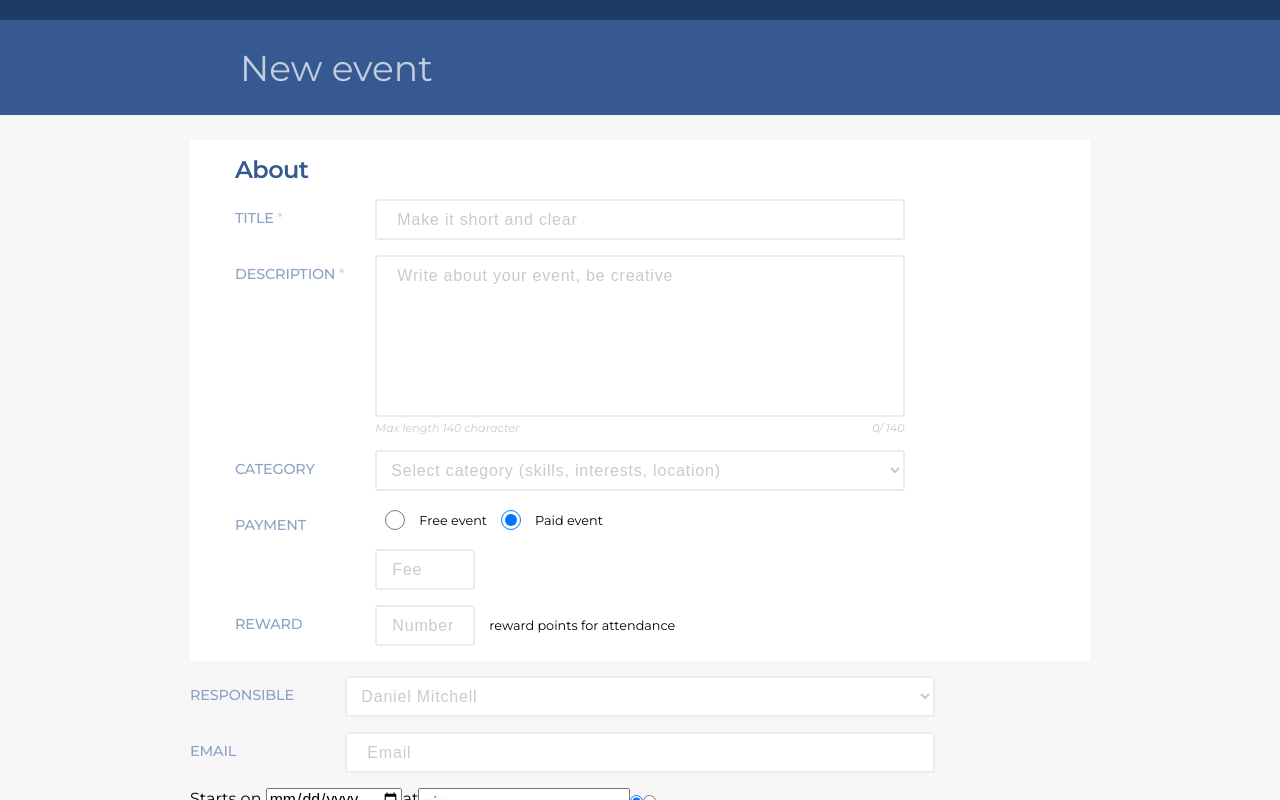
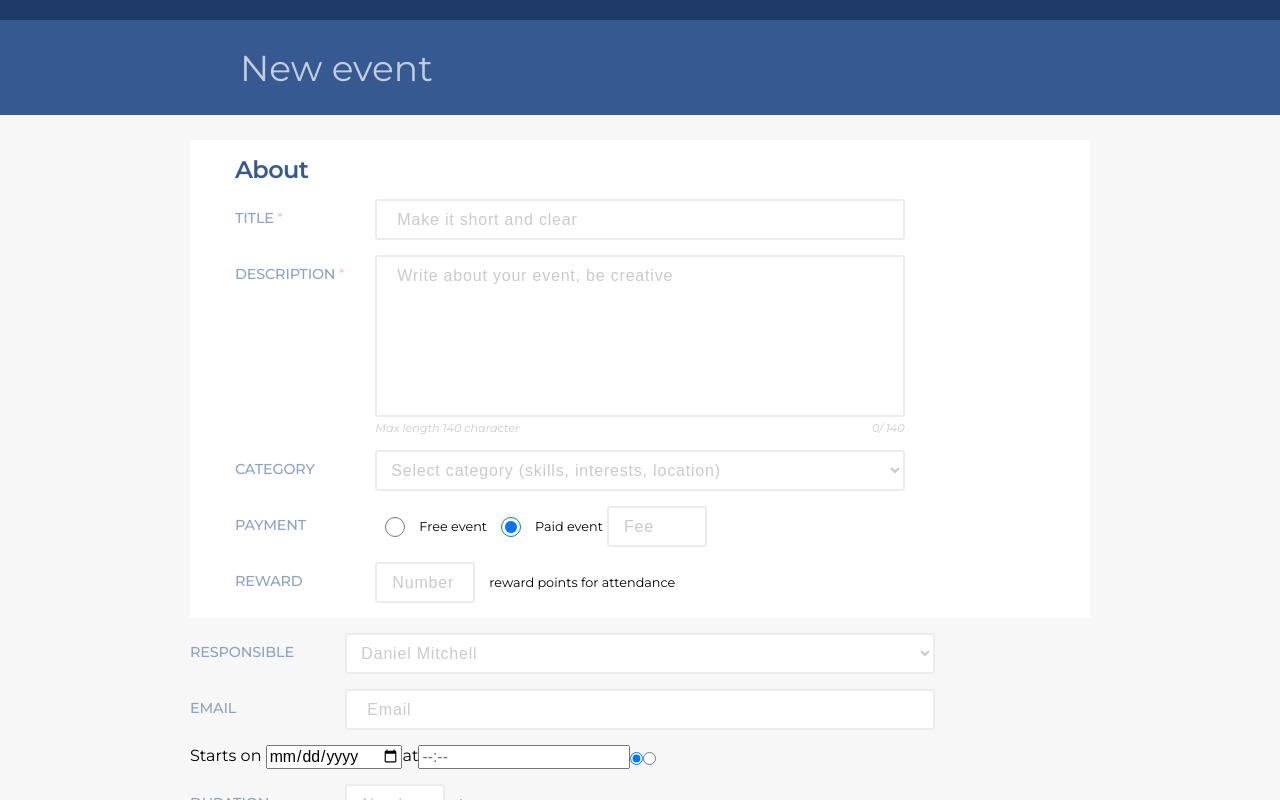
Before and after one commit to morawskiOZ/Monterail_Task, a React (Create React App) app: page / in a window 1280 px wide. Both pictures are taken after a click on the radio button 511 px from the left and 520 px from the top of the page. Shown: the top 800 px of the page. Built offline with nearby package versions, Linux system fonts and the light colour scheme.

Commit message:
fix fee input

```diff
--- a/src/components/MainForm/FormInput/FormInput.scss
+++ b/src/components/MainForm/FormInput/FormInput.scss
@@ -1,5 +1,5 @@
 @import "../../../style/variables";
-
+$input_height: 41px;
 .FormInput {
   display: grid;
   grid-template-columns: 2fr 8fr 2fr;
@@ -31,9 +31,6 @@
   &--thirdColumn {
     grid-column: 3;
   }
-  &--gridFee {
-    grid-area: fee
-  }
   &-descriptionRow {
     display: grid;
     grid-template-columns: auto auto;
@@ -43,7 +40,7 @@
     font-style: italic;
   }
   &-input {
-    height: 41px;
+    height: $input_height;
     width: 100%;
     border: 2px solid $main_border_color;
     border-radius: 3px;
@@ -92,10 +89,12 @@
     }
   }
   &-multiElementRow {
+    height: $input_height;
     display: grid;
     grid-auto-flow: column;
     grid-auto-columns: max-content;
     grid-gap: 4px;
+    align-items: center;
 
   }
   &-description {
--- a/src/components/MainForm/FormInput/FormInput.tsx
+++ b/src/components/MainForm/FormInput/FormInput.tsx
@@ -1,13 +1,14 @@
 import { assignElement } from "helpers/components/MainForm/assignElement"
 import { assignValidators } from "helpers/components/MainForm/assignValidator"
 import { composeValidators } from "helpers/components/MainForm/formValidation"
+import { generateExtraFields } from "helpers/components/MainForm/generateEkstraFields"
 import { parseInput } from "helpers/components/MainForm/inputParser"
-import React from "react"
+import React, { ReactElement } from "react"
 import { Field } from "react-final-form"
 import { FormInputProps } from "ts/FormInput/FormInputs_interface"
 import "./FormInput.scss"
 
-const FormInput = ({ ...props }: FormInputProps) => {
+const FormInput = ({ ...props }: FormInputProps): ReactElement => {
   const {
     name,
     label,
@@ -22,8 +23,11 @@ const FormInput = ({ ...props }: FormInputProps) => {
     condition,
     required,
     multiElement,
-    information
+    information,
+    multiFields,
+    form
   } = props
+
   if (condition && !values[condition]) {
     return null
   } else {
@@ -36,20 +40,26 @@ const FormInput = ({ ...props }: FormInputProps) => {
       >
         {({ input, meta }) => {
           const inputToRender = assignElement(props, input, values)
+          const extraFields = multiFields
+            ? generateExtraFields(multiFields, values, form)
+            : []
 
           return (
             <div className="FormInput">
+              {label && (
                 <label className="FormInput--column FormInput--firstColumn FormInput-label">
                   {label}
                   {required && (
                     <span className="FormInput--required">&nbsp;*</span>
                   )}
                 </label>
+              )}
               <div className="FormInput--column FormInput--secondColumn">
                 <div
                   className={multiElement ? "FormInput-multiElementRow" : ""}
                 >
                   {inputToRender}
+                  {multiElement && multiFields && extraFields}
                 </div>
 
                 {description && inputToRender && (
@@ -63,9 +73,11 @@ const FormInput = ({ ...props }: FormInputProps) => {
                   </div>
                 )}
               </div>
+              {meta.error && meta.touched && (
                 <div className=" FormInput--column FormInput--thirdColumn">
-                {meta.error && meta.touched && <span>{meta.error}</span>}
+                  <span>{meta.error}</span>
                 </div>
+              )}
             </div>
           )
         }}
--- a/src/components/MainForm/MainForm.tsx
+++ b/src/components/MainForm/MainForm.tsx
@@ -1,26 +1,32 @@
+import { assignValidators } from "helpers/components/MainForm/assignValidator"
+import { composeValidators } from "helpers/components/MainForm/formValidation"
+import { omitNill } from "helpers/components/MainForm/modifyValue"
 import React from "react"
 import { Field, Form } from "react-final-form"
+import { InputNames, InputTypes } from "ts/FormInput/FormInput_enum"
+import * as inputsSchema from "../../data/FormSchema/inputs.json"
+import FormBlock from "./FormBlock/FormBlock"
 import { DateComponent } from "./FormInput/DateComponent/DateComponent"
 import FormInput from "./FormInput/FormInput"
-import * as inputsSchema from "../../data/FormSchema/inputs.json"
 import "./MainForm.scss"
-import { composeValidators } from "helpers/components/MainForm/formValidation"
-import { assignValidators } from "helpers/components/MainForm/assignValidator"
-import { InputNames, InputTypes } from "ts/FormInput/FormInput_enum"
-import FormBlock from "./FormBlock/FormBlock"
 
 // TODO: maybe add content styling to APP max width and color to body
 const MainForm = () => {
   const onSubmit = (values: any) => {
-    console.log(values)
+    const valuesOmitNil = omitNill(values)
+    console.log(valuesOmitNil)
   }
 
   return (
-// TODO: maybe the div is redundant
+    // TODO: maybe the div is redundant
 
     <div className="MainForm">
       <Form
-
+        mutators={{
+          resetFee: (args, state, utils) => {
+            utils.changeValue(state, InputNames.EVENT_FEE, () => "")
+          }
+        }}
         onSubmit={onSubmit}
         render={({ handleSubmit, form, submitting, pristine, values }) => (
           <form onSubmit={handleSubmit} className="MainForm-form">
@@ -37,11 +43,12 @@ const MainForm = () => {
                   maxLength={input.maxLength}
                   options={input.options}
                   elements={input.elements}
-                  condition={input.condition}
                   values={values}
                   required={input.required}
                   multiElement={input.multiElement}
                   information={input.information}
+                  multiFields={input.multiFields}
+                  form={form}
                 />
               ))}
             </FormBlock>
--- a/src/data/FormSchema/inputs.json
+++ b/src/data/FormSchema/inputs.json
@@ -85,15 +85,16 @@
           "information": "Paid event",
           "value": true
         }
-
+      ],
+      "multiFields": [
+        {
+          "type": "number",
+          "name": "event_fee",
+          "placeholder": "Fee",
+          "information": "$",
+          "condition": "paid_event"
+        }
       ]
-    },
-    {
-      "type": "number",
-      "name": "event_fee",
-      "placeholder": "Fee",
-      "information": "$",
-      "condition": "paid_event"
     },
     {
       "type": "number",
--- /dev/null
+++ b/src/helpers/components/MainForm/generateEkstraFields.tsx
@@ -0,0 +1,67 @@
+import React, { useEffect } from "react"
+import { Field } from "react-final-form"
+import { FormInputProps } from "ts/FormInput/FormInputs_interface"
+import { assignElement } from "./assignElement"
+import { assignValidators } from "./assignValidator"
+import { composeValidators } from "./formValidation"
+import { parseInput } from "./inputParser"
+
+export const generateExtraFields = (
+  multiFields: FormInputProps[],
+  values?,
+  form?
+): any => {
+  const a = multiFields.map(fieldProps => {
+    const {
+      name,
+      label,
+      type,
+      placeholder,
+      description,
+      counter,
+      maxLength,
+      options,
+      elements,
+      condition,
+      required,
+      multiElement,
+      information,
+      multiFields
+    } = fieldProps
+
+    useEffect(() => {
+      return () => {
+        if (condition && !values[condition]) {
+          // clear the value after input unmounts, meaning user doesn't want to set the value
+          values[name] && form.change(name, null)
+        }
+      }
+    })
+    if (condition && !values[condition]) {
+      return null
+    }
+    return (
+      <Field
+        name={name}
+        validate={composeValidators(...assignValidators(name, values))}
+        parse={parseInput}
+        type={type}
+      >
+        {({ input, meta }) => {
+          const inputToRender = assignElement(fieldProps, input, values)
+          return (
+            <div className="">
+              {inputToRender}
+              {meta.error && meta.touched && (
+                <div className=" FormInput--column FormInput--thirdColumn">
+                  <span>{meta.error}</span>
+                </div>
+              )}
+            </div>
+          )
+        }}
+      </Field>
+    )
+  })
+  return a
+}
--- a/src/helpers/components/MainForm/modifyValue.ts
+++ b/src/helpers/components/MainForm/modifyValue.ts
@@ -8,3 +8,11 @@ export const modifyValue = (name: InputNames, value: any) => {
       return value
   }
 }
+
+export const omitNill = (values) => {
+  for (var key in values) {
+    if (values[key] === null) {
+      delete values[key]
+    }
+  }
+}
--- a/src/ts/FormInput/FormInputs_interface.ts
+++ b/src/ts/FormInput/FormInputs_interface.ts
@@ -21,4 +21,6 @@ export interface FormInputProps {
   required?: boolean
   multiElement?: boolean
   information?: string
+  multiFields?: any[]
+  form?: any
 }
```
Lines whose indentation alone changed are shown as unchanged.
